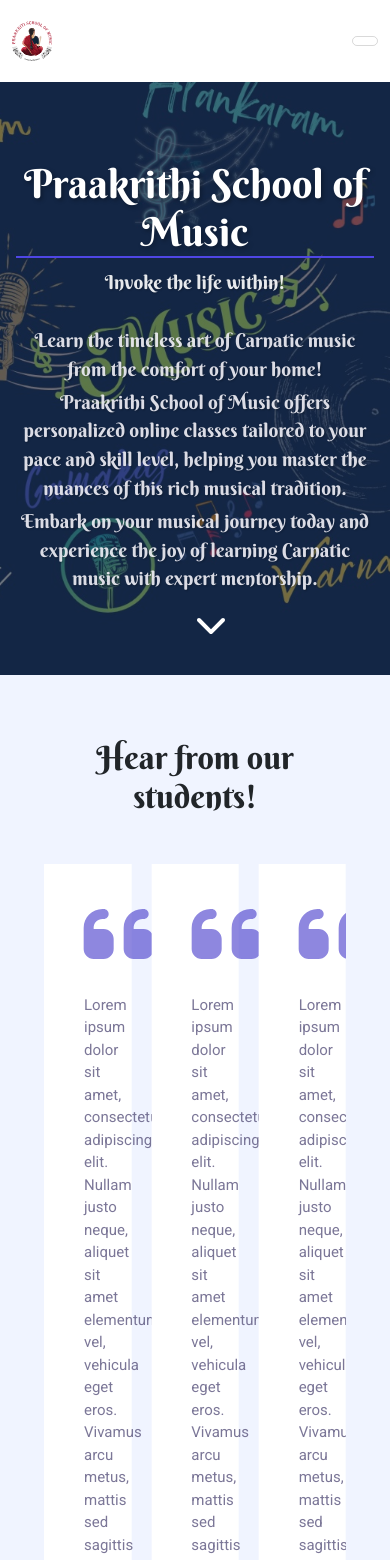
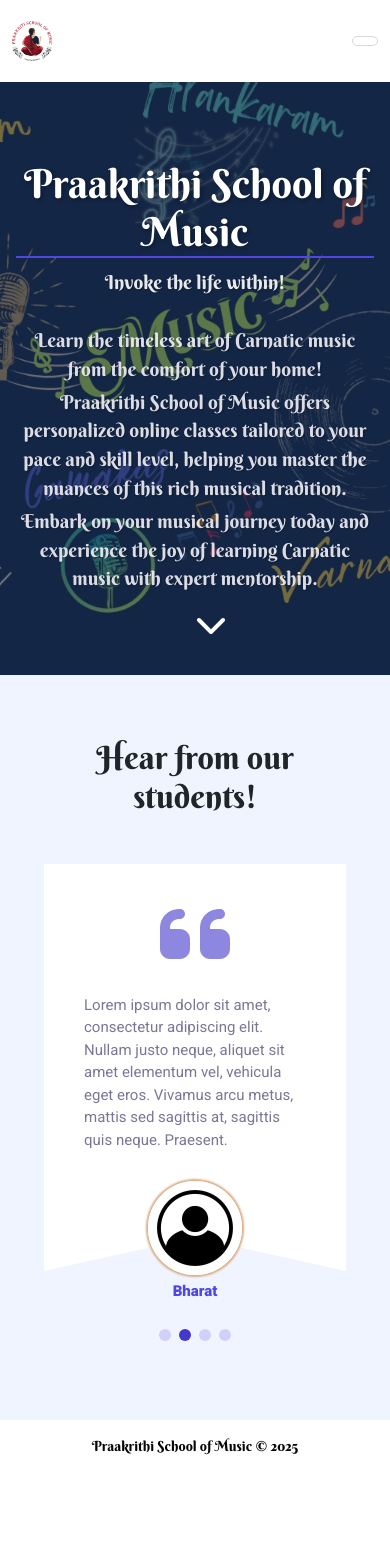
Before and after one commit to sunilkumarn/dance-class-app, a Next.js app: page / in a window 390 px wide. Shown: the top 1560 px of the page. After the commit the page ends 1473 px from the top, so only its background shows below. Built offline with nearby package versions, Linux system fonts and the light colour scheme.

Commit message:
Making testominials responsive

```diff
--- a/app/components/Testimonials.tsx
+++ b/app/components/Testimonials.tsx
@@ -29,6 +29,11 @@
           spaceBetween={20}
           pagination={{ clickable: true }}
           autoplay={{ delay: 3000 }}
+          breakpoints={{
+            0: { slidesPerView: 1 },   // 1 slide on small screens
+            768: { slidesPerView: 2 }, // 2 slides on tablets
+            1024: { slidesPerView: 3 } // 3 slides on desktops
+          }}
         >
           {testimonials.map((t, index) => (
             <SwiperSlide key={index} className="testimonial">
```
